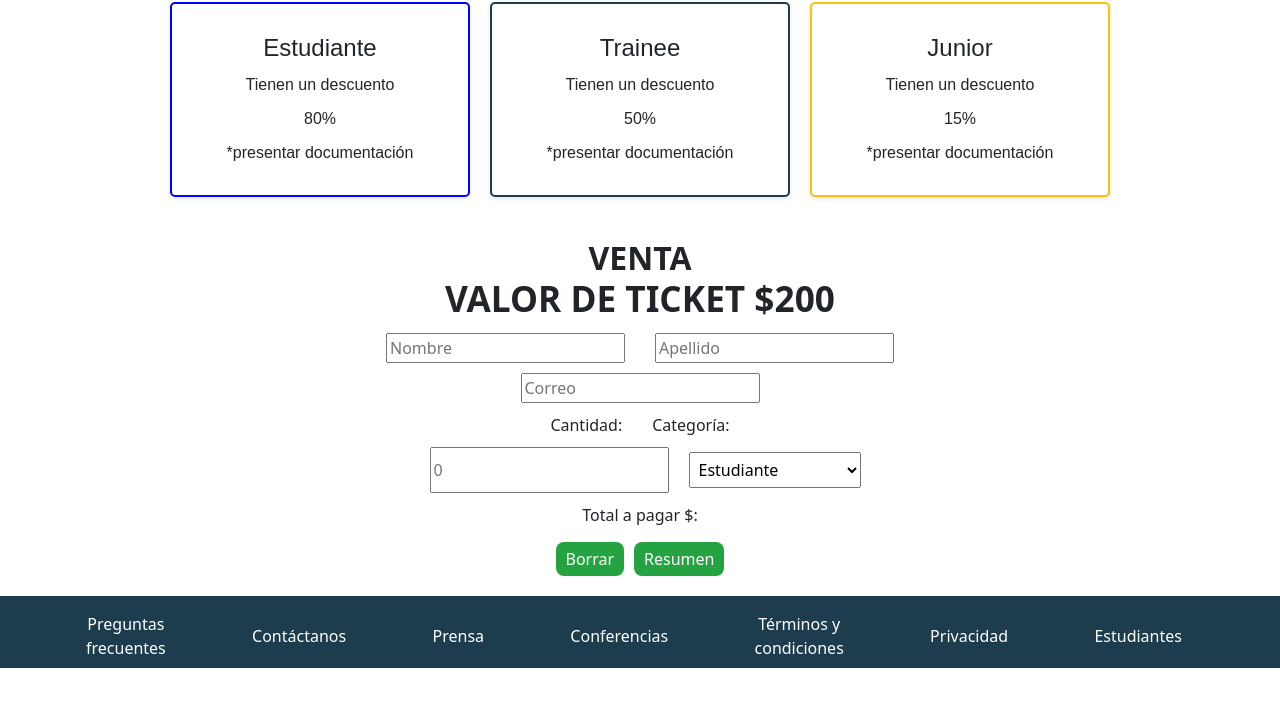
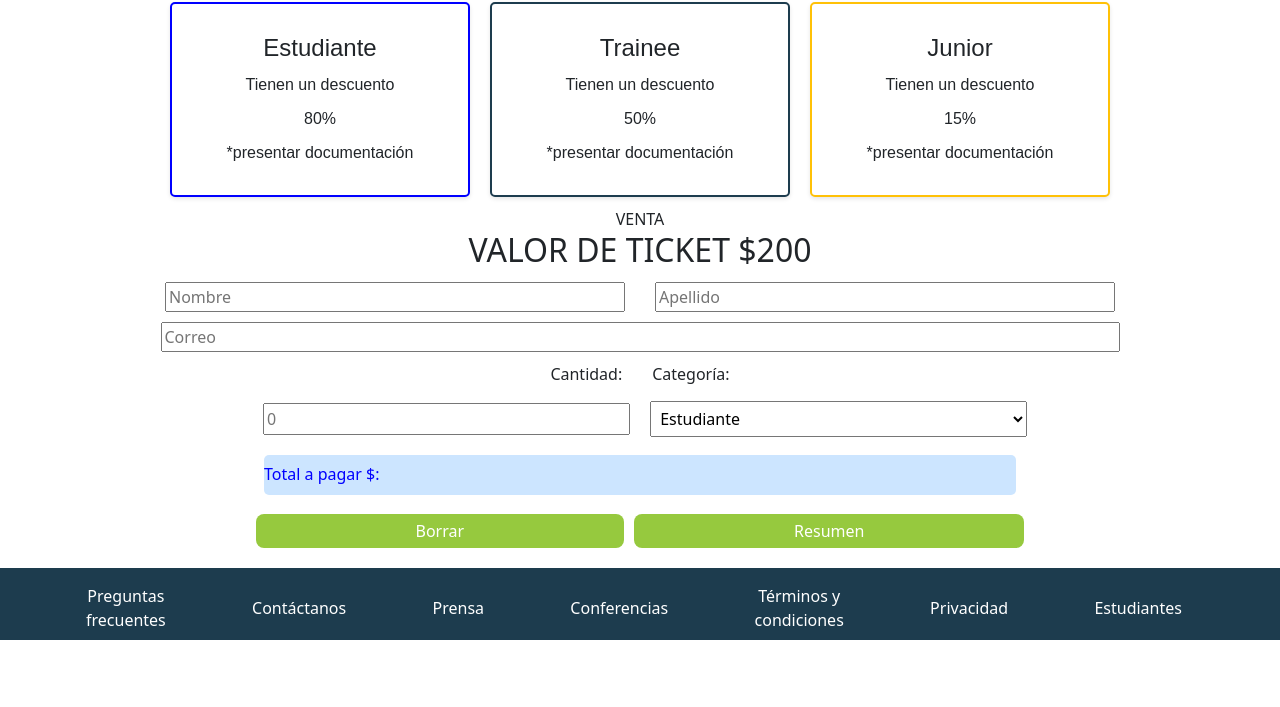
Before and after one commit to Maga201995/Grupo2-CodoACodo, a plain HTML site: page comprar-Tickets.html in a window 1280 px wide. Shown: the part 91-798 px from the top of the page. Drawn offline with nearby package versions, Linux system fonts and the light colour scheme.

Commit message:
formulario modificado

```diff
--- a/comprar-Tickets.html
+++ b/comprar-Tickets.html
@@ -75,23 +75,29 @@
                 <p>*presentar documentación</p>
               </div>
             </div>
-            <h2 class="titulo-gral">VENTA<span>VALOR DE TICKET $200</span></h2>
+            <!-- <h2 class="titulo-gral">VENTA<span>VALOR DE TICKET $200</span></h2> -->
+            <div class="row">
+              <div class="col"></div>
+              <div class="col formulario">VENTA
+                <h2>VALOR DE TICKET $200 </h2>
+              </div>
+              <div class="col"></div>
             <div class="formContainerCompra">
               <form class="formCompra">
                 <div class="formContainerCompraFilas">
-                  <input class="formInputsCompra" type="text" id="nombre" name="nombre" placeholder="Nombre" required />
-                  <input class="formInputsCompra" type="text" id="apellido" name="apellido" placeholder="Apellido" required />
+                  <input class="formInputsCompra" type="text"size="44" id="nombre" name="nombre" placeholder="Nombre" required />
+                  <input class="formInputsCompra" type="text" size="44" id="apellido" name="apellido" placeholder="Apellido" required />
                 </div>
                 <div class="formContainerCompraFilas">
-                  <input class="formInputsCompra" type="text" id="correo" name="correo" placeholder="Correo" required />
+                  <input class="formInputsCompra" type="text" size=98 id="correo" name="correo" placeholder="Correo" required />
                 </div>
                 <div class="formContainerCompraFilas">
                   <label class="formContainerCompraLabels" for="cantidad">Cantidad:</label>
                   <label class="formContainerCompraLabels" for="categoria">Categoría:</label>
                 </div>
-                <div class="formContainerCompraFilas">
-                  <input class="formInputsCompra" type="number" id="cantidad" name="cantidad" placeholder="0" required />
-                  <select class="formContainerCompraSelect" id="categoria" name="categoria">
+                <div class="formContainerCompraFilas box">
+                  <input class="formInputsCompra cantidad" type="number" id="cantidad" name="cantidad" placeholder="0" required />
+                  <select class="formContainerCompraSelect" class="categoria" id="categoria" name="categoria">
                     <option value="Estudiante" id="Estudiante">Estudiante</option>
                     <option value="Trainee" id="Trainee">Trainee</option>
                     <option value="Junior" id="Junior">Junior</option>
@@ -99,11 +105,11 @@
                   </select>
                 </div>
                 <div class="formContainerCompraFilas">
-                  <div id="resultado">Total a pagar $:</div>
+                  <div class="total" id="resultado">Total a pagar $:</div>
                 </div>
                 <div class="formContainerCompraFilas">
-                  <button class="formContainerCompraButton" type="button" onclick="borrar()">Borrar</button>
-                  <button class="formContainerCompraButton" type="button" onclick="calcularTotal()">Resumen</button>
+                  <button class="formContainerCompraButton" class="btn btn-primary" type="button" onclick="borrar()">Borrar</button>
+                  <button class="formContainerCompraButton" class="btn btn-primary" type="button" onclick="calcularTotal()">Resumen</button>
                 </div>
               </form>
             </div>
--- a/css/style.css
+++ b/css/style.css
@@ -322,10 +322,21 @@
 .formInputsCompra {
   margin: 0 15px;
 }
+
+.box {
+  width: 49rem;
+}
+.cantidad {
+  width: 48rem;
+  height: 2rem;
+  margin-top: 7px
+
+}
 .formContainerCompraButton {
-  padding: 5px 10px;
+  padding: 5px 10rem;
   margin: 5px;
-  background-color: #25a342;
+  background-color: rgb(150, 201, 62);
+  font-weight:100;
   color: #fff;
   border: none;
   border-radius: 8px;
@@ -335,42 +346,31 @@
   padding: 5px;
   margin: 5px;
 }
-/* ★━━━━━━━━━━━★ FOOTER ★━━━━━━━━━━━★ */
-/* #main-footer {
-  background: #1d3c4e;
-  color: #fff;
-  padding: 1.5rem;
+.formulario{
+  text-align: center;
+  margin-top: 30px;
+  font-family:system-ui, -apple-system, BlinkMacSystemFont, 'Segoe UI', Roboto, Oxygen, Ubuntu, Cantarell, 'Open Sans', 'Helvetica Neue', sans-serif;
 }
-#main-footer .nav-link {
-  color: #fff;
+.sub-formulario {
+  text-align: center;
+  font-family:system-ui, -apple-system, BlinkMacSystemFont, 'Segoe UI', Roboto, Oxygen, Ubuntu, Cantarell, 'Open Sans', 'Helvetica Neue', sans-serif;
+}
+.formulario {
   text-align: center;
 }
-#main-footer .nav-link:hover {
-  opacity: 0.7;
+.total {
+  background-color: rgb(204,229,255);
+  color: blue;
+  border-radius: 5px;
+  border-color: blue;
+  WIDTH: 47REM;
+  HEIGHT: 2.5REM;
+  TEXT-ALIGN: left;
+  padding-top: 7px;
+  margin-top: 3px;
+  margin-bottom: 4px;
 }
-.footerList {
-  display: flex;
-  list-style-type: none;
-  padding: 0;
-  margin: 0;
-  justify-content: space-around;
-  align-items: center;
-}
-.footerItem {
-  list-style-type: none;
-  display: inline-block;
-}
-.footerLink {
-  color: #ffffff;
-  font-weight: 600;
-  text-decoration: none;
-  padding: 0.5rem 1rem;
-}
-@media (min-width: 992px) {
-  #main-footer .nav-link span {
-    display: block;
-  }
-} */
+/* ★━━━━━━━━━━━★ FOOTER ★━━━━━━━━━━━★ */
 #main-footer {
   background: #1d3c4e;
   color: #fff;
```
